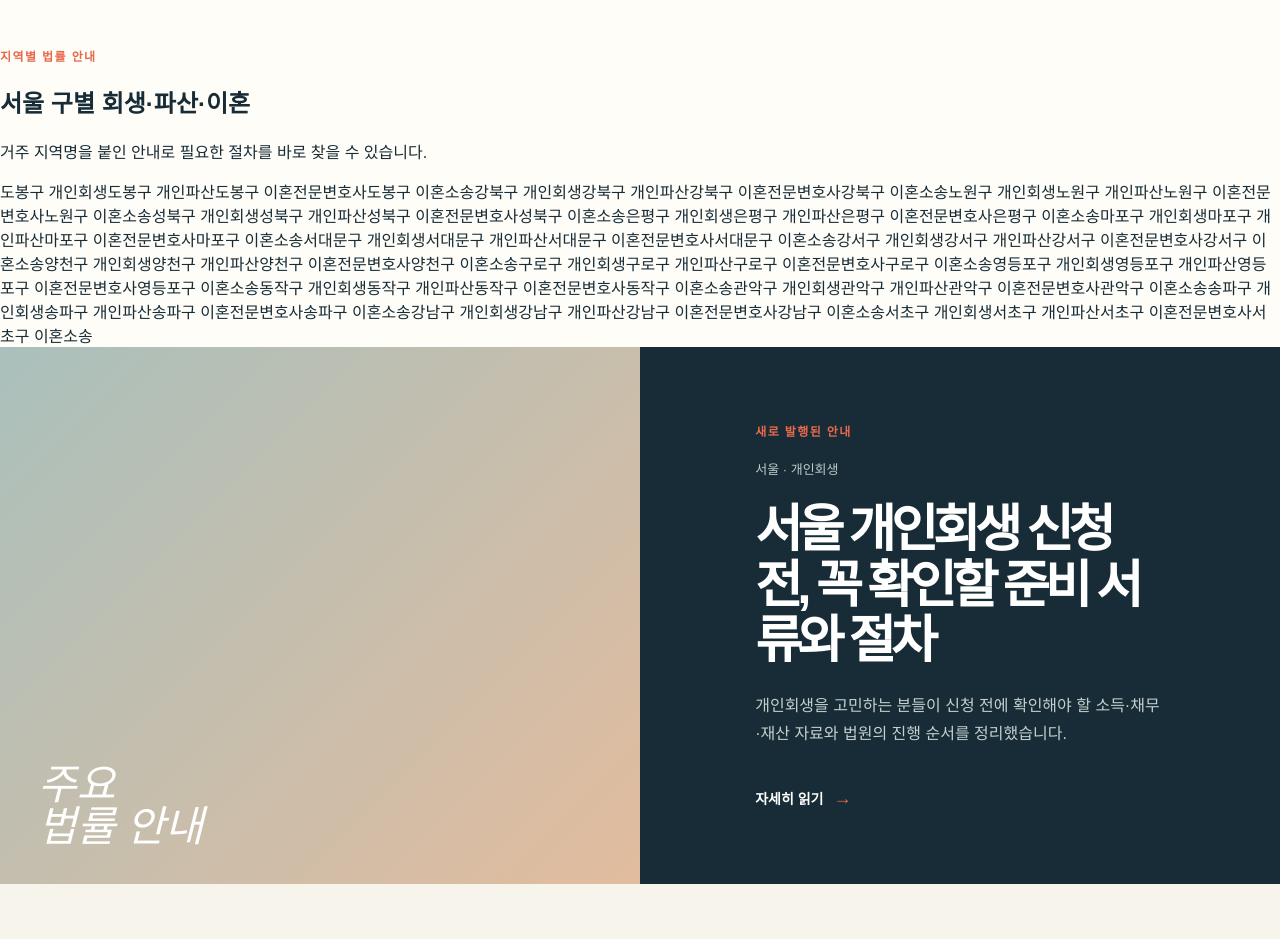
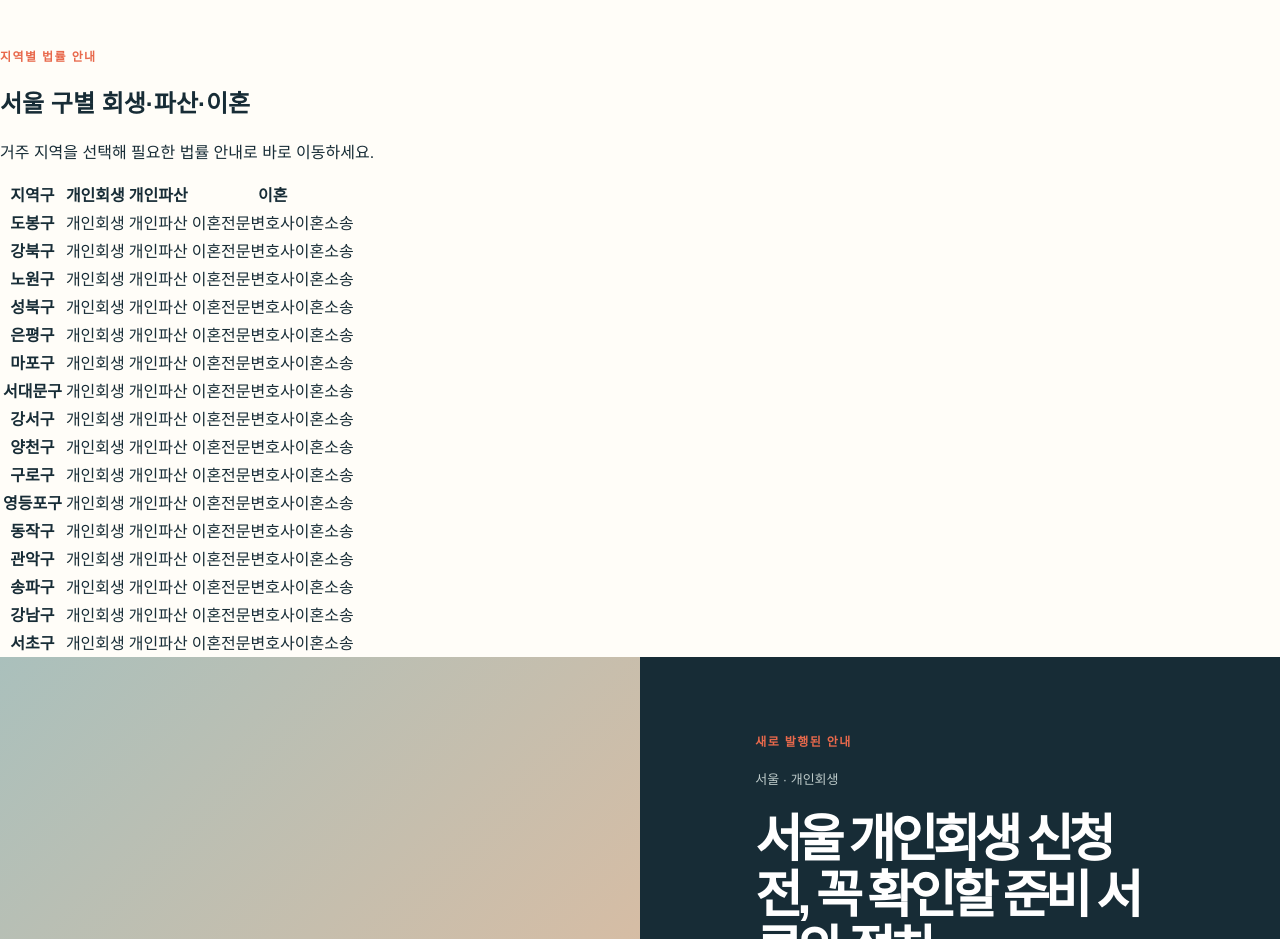
Before and after one commit to lululands/our-neighborhood-law-office, a Next.js app: page / in a window 1280 px wide. Shown: the part 1300-2239 px from the top of the page. Built offline with nearby package versions, Linux system fonts and the light colour scheme; no server answers.

Commit message:
Present district legal links in a clear table

```diff
--- a/app/page.tsx
+++ b/app/page.tsx
@@ -8,7 +8,7 @@ export default function Home() {
     <header className="site-header"><Link className="brand" href="/"><span>우리동네</span> 법률사무소</Link><nav><a href="#topics">법률정보</a><a href="#regions">지역별 안내</a><Link href="/admin">글 발행</Link></nav><a className="header-cta" href={consultUrl}>상담 바로하기</a></header>
     <section className="hero"><p className="eyebrow">생활 가까이에서 만나는 법률 길잡이</p><h1>복잡한 법률 문제,<br/><em>우리 동네 기준으로</em> 정리합니다.</h1><p className="hero-copy">개인회생·파산부터 이혼 분쟁, 이혼소송, 증여까지. 지역별 절차와 준비할 내용을 이해하기 쉽게 안내합니다.</p><div className="hero-actions"><a className="primary" href="#topics">분야별 정보 보기</a><a className="text-link" href="#regions">내 지역 정보 찾기 <b>→</b></a></div><div className="legal-note">※ 이 사이트의 콘텐츠는 일반적인 법률 정보이며, 개별 사안에 대한 법률 자문이 아닙니다.</div></section>
     <section className="topic-section" id="topics"><div className="section-title"><p className="eyebrow">법률 분야 안내</p><h2>지금 필요한 법률 정보를<br/>분야별로 찾아보세요.</h2></div><div className="topic-grid">{categories.map((c, i)=><Link href={`/category/${c.slug}`} className={`topic-card topic-${i}`} key={c.slug}><span className="topic-number">0{i+1}</span><h3>{c.name}</h3><p>{c.description}</p><span className="round-arrow">↗</span></Link>)}</div></section>
-    <section className="district-menu"><p className="eyebrow">지역별 법률 안내</p><h2>서울 구별 회생·파산·이혼</h2><p>거주 지역명을 붙인 안내로 필요한 절차를 바로 찾을 수 있습니다.</p><div>{seoulDistricts.map(d=><span key={d}><Link href={`/region/${d}/rehabilitation`}>{d} 개인회생</Link><Link href={`/region/${d}/bankruptcy`}>{d} 개인파산</Link><Link href={`/region/${d}/divorce-lawyer`}>{d} 이혼전문변호사</Link><Link href={`/region/${d}/divorce-lawsuit`}>{d} 이혼소송</Link></span>)}</div></section>
+    <section className="district-menu"><p className="eyebrow">지역별 법률 안내</p><h2>서울 구별 회생·파산·이혼</h2><p>거주 지역을 선택해 필요한 법률 안내로 바로 이동하세요.</p><div className="district-table-wrap"><table className="district-table"><thead><tr><th scope="col">지역구</th><th scope="col">개인회생</th><th scope="col">개인파산</th><th scope="col">이혼</th></tr></thead><tbody>{seoulDistricts.map(d=><tr key={d}><th scope="row">{d}</th><td><Link href={`/region/${d}/rehabilitation`}>개인회생</Link></td><td><Link href={`/region/${d}/bankruptcy`}>개인파산</Link></td><td><span><Link href={`/region/${d}/divorce-lawyer`}>이혼전문변호사</Link><Link href={`/region/${d}/divorce-lawsuit`}>이혼소송</Link></span></td></tr>)}</tbody></table></div></section>
     <section className="feature"><div className="feature-image"><span>주요<br/>법률 안내</span></div><article><p className="eyebrow">새로 발행된 안내</p><p className="article-meta">{featured.region} · {featured.category}</p><h2>{featured.title}</h2><p className="excerpt">{featured.excerpt}</p><Link className="read-link" href={`/posts/${featured.id}`}>자세히 읽기 <b>→</b></Link></article></section>
     <section className="regional" id="regions"><div className="section-title"><p className="eyebrow">지역별 안내</p><h2>내가 사는 지역의<br/>법률 안내를 확인하세요.</h2></div><div className="region-list">{regions.map((r)=><Link href={`/region/${r.slug}`} key={r.slug}><span>{r.name}</span><small>{r.count}개의 안내</small><b>→</b></Link>)}</div></section>
     <section className="latest"><div className="latest-head"><div><p className="eyebrow">최근 발행글</p><h2>최근 법률 정보</h2></div><Link href="/articles">전체 글 보기 →</Link></div><div className="article-list">{articles.slice(0,3).map((a)=><Link href={`/posts/${a.id}`} key={a.id} className="article-row"><div><p>{a.region} · {a.category}</p><h3>{a.title}</h3></div><span>{a.date}</span><b>→</b></Link>)}</div></section>
```
